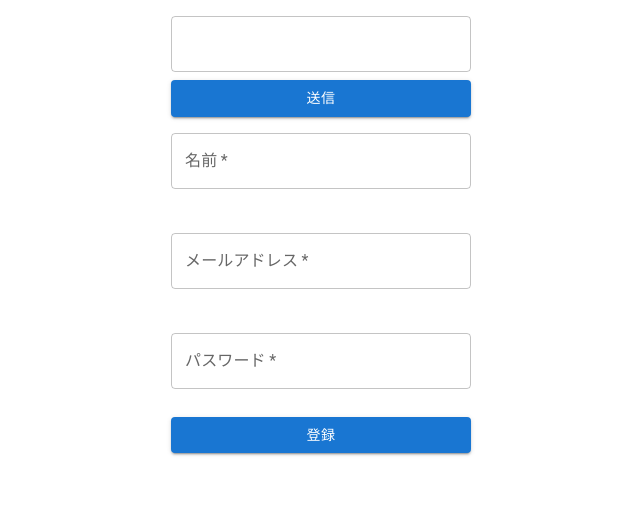
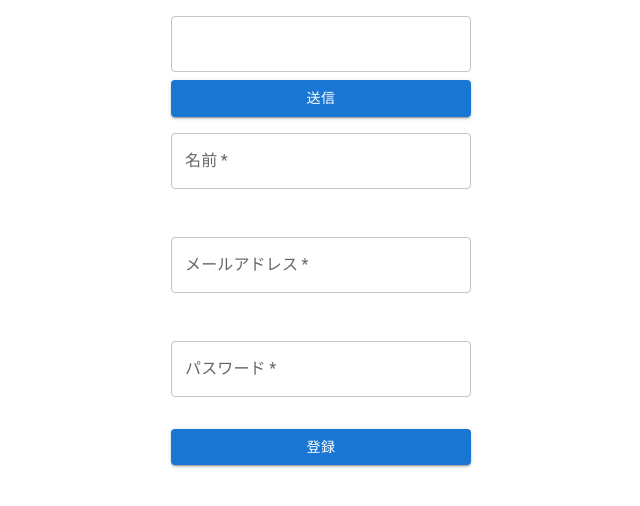
Before and after one commit to e-grid-aika/PHP_React_Pgsql, a React (Create React App) app in the folder frontend/frontend/: page / in a window 1280 px wide. Shown: the top 506 px of the page, without its empty margins (319-959 px from the left). Built offline with nearby package versions, Linux system fonts and the light colour scheme.

Commit message:
tailwindcssのパッケージを追加

```diff
--- /dev/null
+++ b/frontend/frontend/postcss.config.js
@@ -0,0 +1,6 @@
+module.exports = {
+  plugins: {
+    tailwindcss: {},
+    autoprefixer: {},
+  },
+}
--- a/frontend/frontend/src/index.css
+++ b/frontend/frontend/src/index.css
@@ -1,3 +1,6 @@
+@tailwind base;
+@tailwind components;
+@tailwind utilities;
 body {
   margin: 0;
   font-family: -apple-system, BlinkMacSystemFont, 'Segoe UI', 'Roboto', 'Oxygen',
--- /dev/null
+++ b/frontend/frontend/tailwind.config.js
@@ -0,0 +1,10 @@
+/** @type {import('tailwindcss').Config} */
+module.exports = {
+  content: [
+    "./src/**/*.{js,jsx,ts,tsx}",
+  ],
+  theme: {
+    extend: {},
+  },
+  plugins: [],
+}
```
Also changed, not shown: frontend/frontend/package.json (+5 -2 lines), 1 other file (tests, documents, lock files or other folders).
